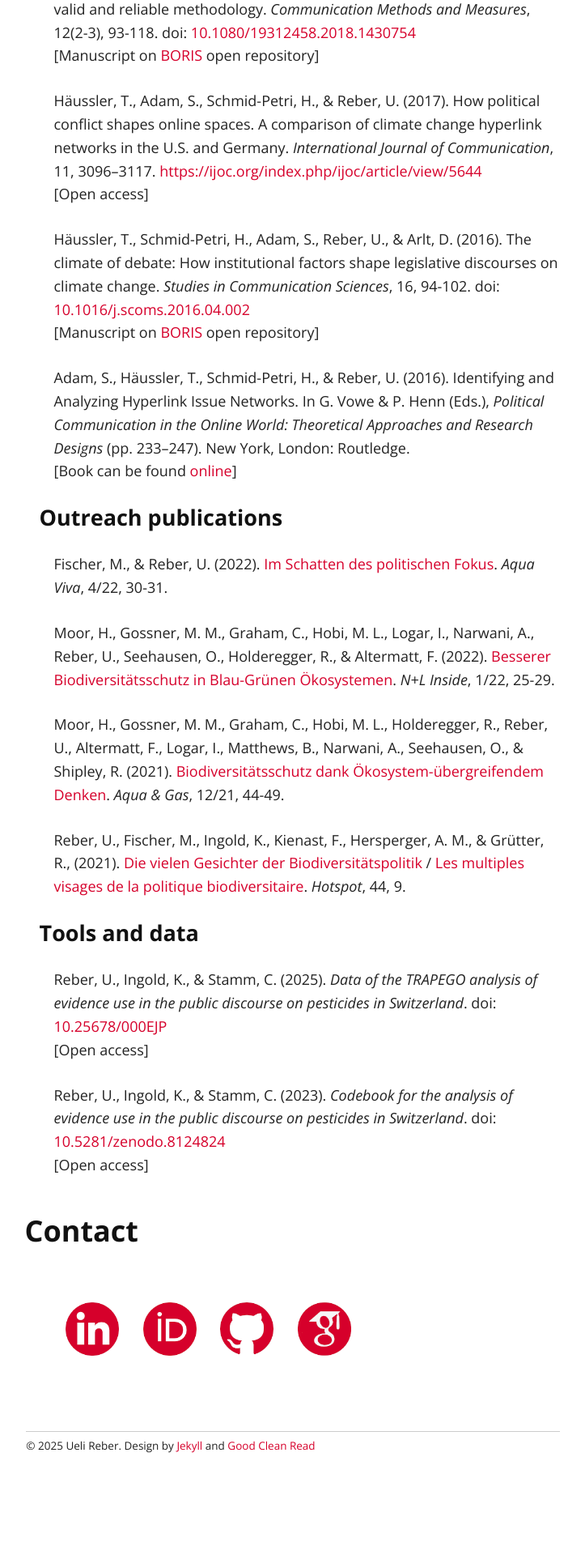
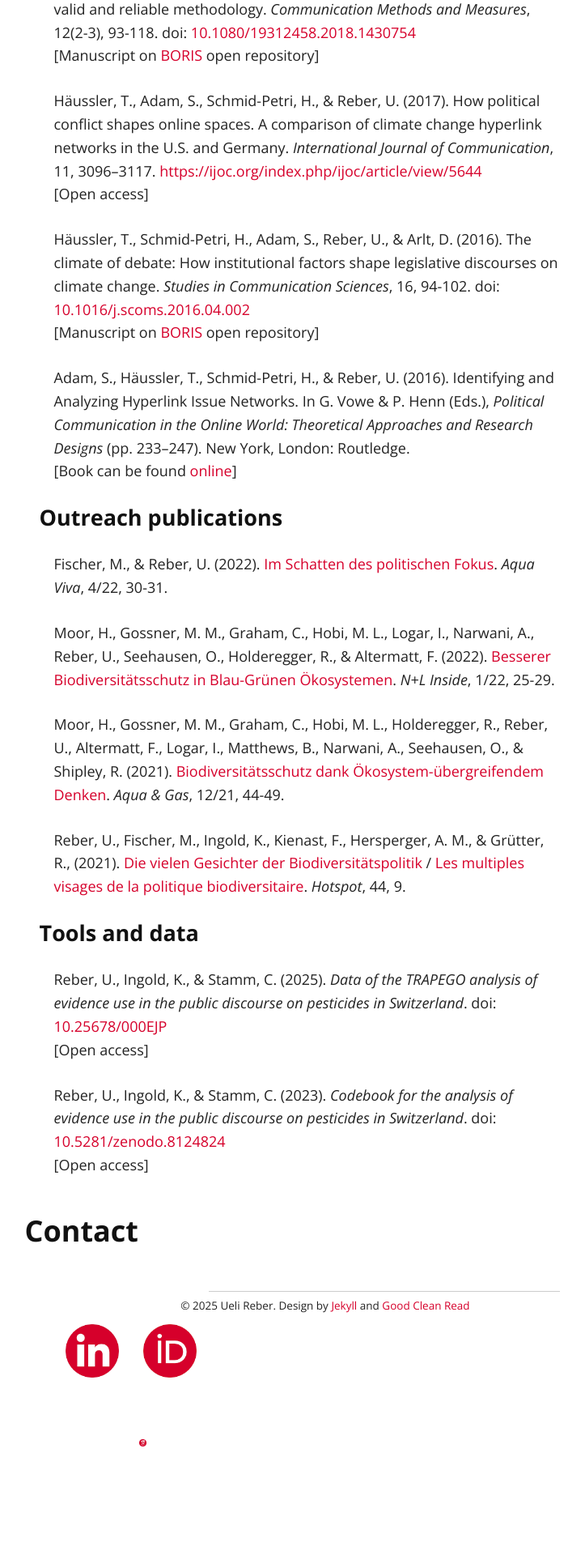
Before and after one commit to ureber/ureber.github.io, a Jekyll site: the page built from index.md, in a window 1280 px wide. Shown: the part 2874-4794 px from the top of the page at 81% size, without its empty margins (261-984 px from the left). Built offline with Jekyll 4.4.1, drawn with Linux system fonts in a browser that asks for light colours; before the commit the page ends 4761 px from its top, so only the background shows below that.

Commit message:
End of academia

```diff
--- a/index.md
+++ b/index.md
@@ -84,10 +84,6 @@ Reber, U., Ingold, K., & Stamm, C. (2023). _Codebook for the analysis of evidenc
 </div>
 <div class="column">
 <a href="https://orcid.org/0000-0001-8036-4493" target="_blank"><img src="images/orcid.png" alt="ORCID" style="width:100%"></a>
-</div>
-<div class="column">
-<a href="https://github.com/ureber" target="_blank"><img src="images/gh.png" alt="GitHub" style="width:100%"></a>
-</div>
 <div class="column">
 <a href="https://scholar.google.com/citations?user=f9mSE5gAAAAJ" target="_blank"><img src="images/gs.png" alt="Google Scholar" style="width:100%"></a>
 </div>
```
